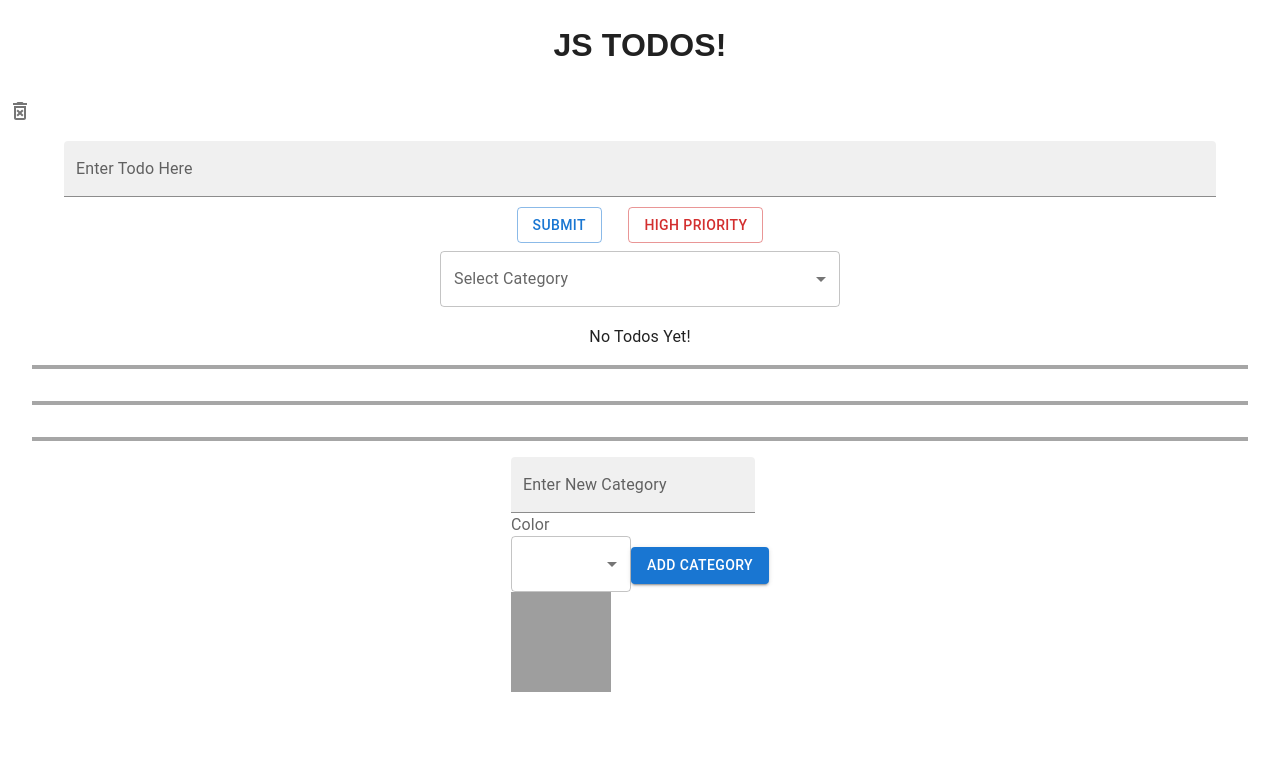
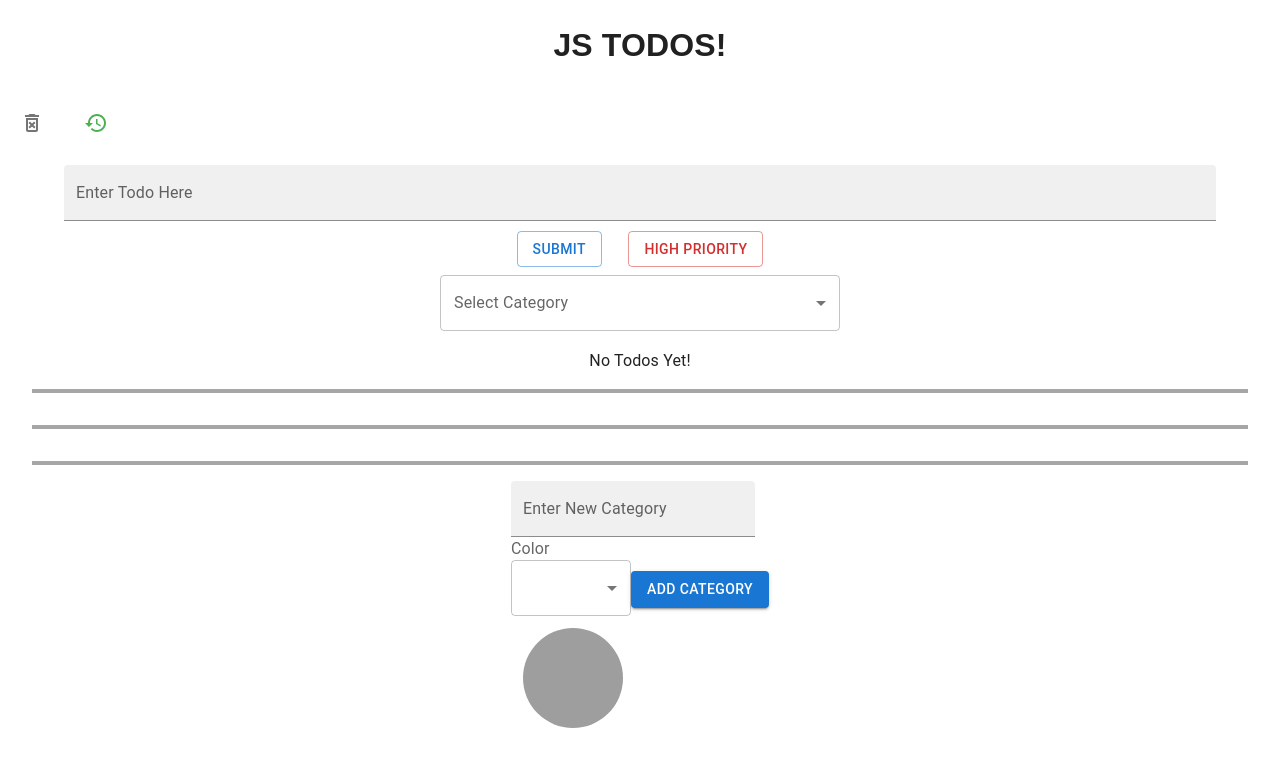
Before and after one commit to jstaples50/js_todo_app, a React (Create React App) app: page / in a window 1280 px wide. Shown: the top 766 px of the page. Built offline with nearby package versions, Linux system fonts and the light colour scheme.

Commit message:
Created restore dialog to bring back old todo list

```diff
--- a/src/helper/localStorage.js
+++ b/src/helper/localStorage.js
@@ -12,6 +12,15 @@ export const getTodosFromLocalStorage = () => {
     ? JSON.parse(localStorage.getItem("Todos"))
     : [];
   return todoArray;
+};
+
+// Get saved Todos under saved name
+
+export const getAndSaveTodoListFromLocalStorage = (listName) => {
+  const savedTodoList = localStorage.getItem(listName)
+    ? JSON.parse(localStorage.getItem(listName))
+    : [];
+  localStorage.setItem("Todos", JSON.stringify([...savedTodoList]));
 };
 
 export const updateTodoStatus = (todo, newStatus) => {
--- a/src/scenes/CategoryFeed.jsx
+++ b/src/scenes/CategoryFeed.jsx
@@ -113,6 +113,8 @@ const CategoryFeed = ({
         <Box
           width={"100px"}
           height={"100px"}
+          borderRadius={"50%"}
+          m={"12px"}
           bgcolor={formInputs.color ? formInputs.color.value[500] : grey[500]}
         ></Box>
         <Typography>{formInputs.color.name}</Typography>
--- a/src/scenes/TodoFeed.jsx
+++ b/src/scenes/TodoFeed.jsx
@@ -19,7 +19,8 @@ import {
 } from "@mui/material";
 import Button from "@mui/material/Button";
 import DeleteForeverOutlinedIcon from "@mui/icons-material/DeleteForeverOutlined";
-import { grey, red } from "@mui/material/colors";
+import RestoreIcon from "@mui/icons-material/Restore";
+import { grey, red, green } from "@mui/material/colors";
 import { v4 as uuidv4 } from "uuid";
 import { sortByStatusAndDate } from "../helper/helperFunctions";
 import {
@@ -27,9 +28,9 @@ import {
   getTodosFromLocalStorage,
   deleteAllTodos,
   createSavedTodosInLocalStorage,
+  getAndSaveTodoListFromLocalStorage,
 } from "../helper/localStorage";
 import ToDo from "./components/Todo";
-import { Check } from "@mui/icons-material";
 
 // const ITEM_HEIGHT = 48;
 // const ITEM_PADDING_TOP = 8;
@@ -110,7 +111,6 @@ const TodoFeed = ({
         isCategory = true;
       }
     });
-    console.log(isCategory);
     return isCategory;
   };
 
@@ -122,8 +122,18 @@ const TodoFeed = ({
 
   return (
     <Box>
-      <Box className="delete-bar" width={"100vw"}>
+      <Box
+        className="delete-bar"
+        width={"100vw"}
+        display={"flex"}
+        justifyContent={"flex-start"}
+        alignItems={"center"}
+      >
         <DeleteDialog handleAllTodosDelete={handleAllTodosDelete} />
+        <RestoreDialog
+          childChange={childChange}
+          setChildChange={setChildChange}
+        />
       </Box>
       <form onSubmit={handleTodoSubmit}>
         <Box
@@ -310,6 +320,7 @@ const DeleteDialog = ({ handleAllTodosDelete }) => {
     setOpen(false);
   };
 
+  // !!!!!!!!
   const handleSaveAndDelete = () => {
     createSavedTodosInLocalStorage();
     handleAllTodosDelete();
@@ -320,7 +331,7 @@ const DeleteDialog = ({ handleAllTodosDelete }) => {
     <div>
       <IconButton
         onClick={handleClickOpen}
-        sx={{ "&:hover": { color: red[500], bgcolor: red[50] } }}
+        sx={{ "&:hover": { color: red[500], bgcolor: red[50] }, m: "12px" }}
       >
         <DeleteForeverOutlinedIcon />
       </IconButton>
@@ -345,3 +356,82 @@ const DeleteDialog = ({ handleAllTodosDelete }) => {
     </div>
   );
 };
+
+const RestoreDialog = ({ childChange, setChildChange }) => {
+  const [open, setOpen] = useState(false);
+  const [todoList, setTodoList] = useState("");
+
+  const handleClickOpen = () => {
+    setOpen(true);
+  };
+
+  const handleClose = () => {
+    setOpen(false);
+  };
+
+  const handleTodoListChange = (e) => {
+    setTodoList(e.target.value);
+  };
+
+  const handleSubmit = (e) => {
+    e.preventDefault();
+    if (todoList !== "") {
+      getAndSaveTodoListFromLocalStorage(todoList);
+      setOpen(false);
+      childChange ? setChildChange(false) : setChildChange(true);
+    } else return;
+  };
+
+  return (
+    <div>
+      <IconButton
+        onClick={handleClickOpen}
+        sx={{
+          "&:hover": { color: green[500], bgcolor: green[50] },
+          color: green[500],
+          m: "12px",
+        }}
+      >
+        <RestoreIcon />
+      </IconButton>
+      <Dialog
+        open={open}
+        onClose={handleClose}
+        aria-labelledby="alert-dialog-title"
+        aria-describedby="alert-dialog-description"
+      >
+        <DialogTitle id="alert-dialog-title">
+          {"Restore Your ToDo's?"}
+        </DialogTitle>
+        <DialogActions>
+          <form onSubmit={handleSubmit}>
+            <TextField
+              id="filled-basic"
+              label="Enter Todo Here"
+              placeholder="Enter Todo List Name"
+              variant="filled"
+              autoComplete="off"
+              value={todoList}
+              onChange={handleTodoListChange}
+              fullWidth
+              sx={{
+                width: "90%",
+                m: "10px auto",
+              }}
+              InputProps={{
+                sx: {
+                  "& input": {
+                    textAlign: "center",
+                  },
+                },
+              }}
+            />
+            <Box className="restore-todo">
+              <Button onClick={handleSubmit}>Restore ToDo List</Button>
+            </Box>
+          </form>
+        </DialogActions>
+      </Dialog>
+    </div>
+  );
+};
```
